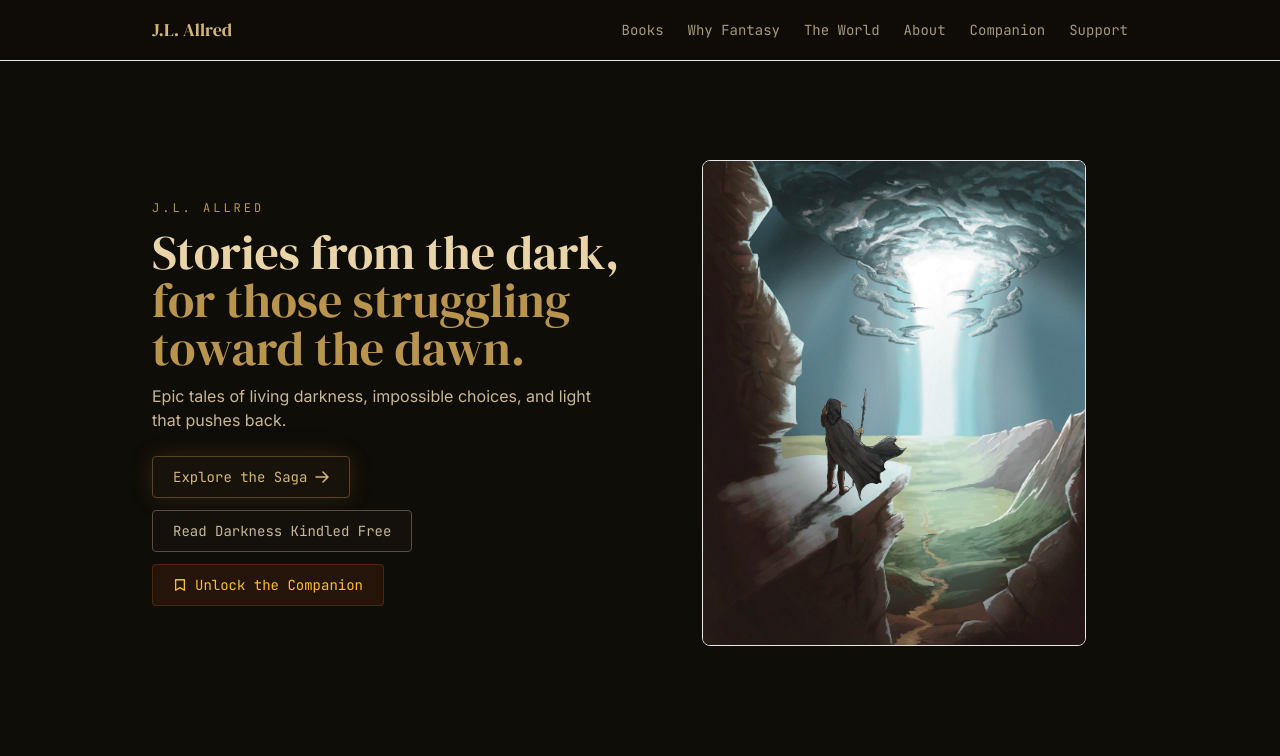
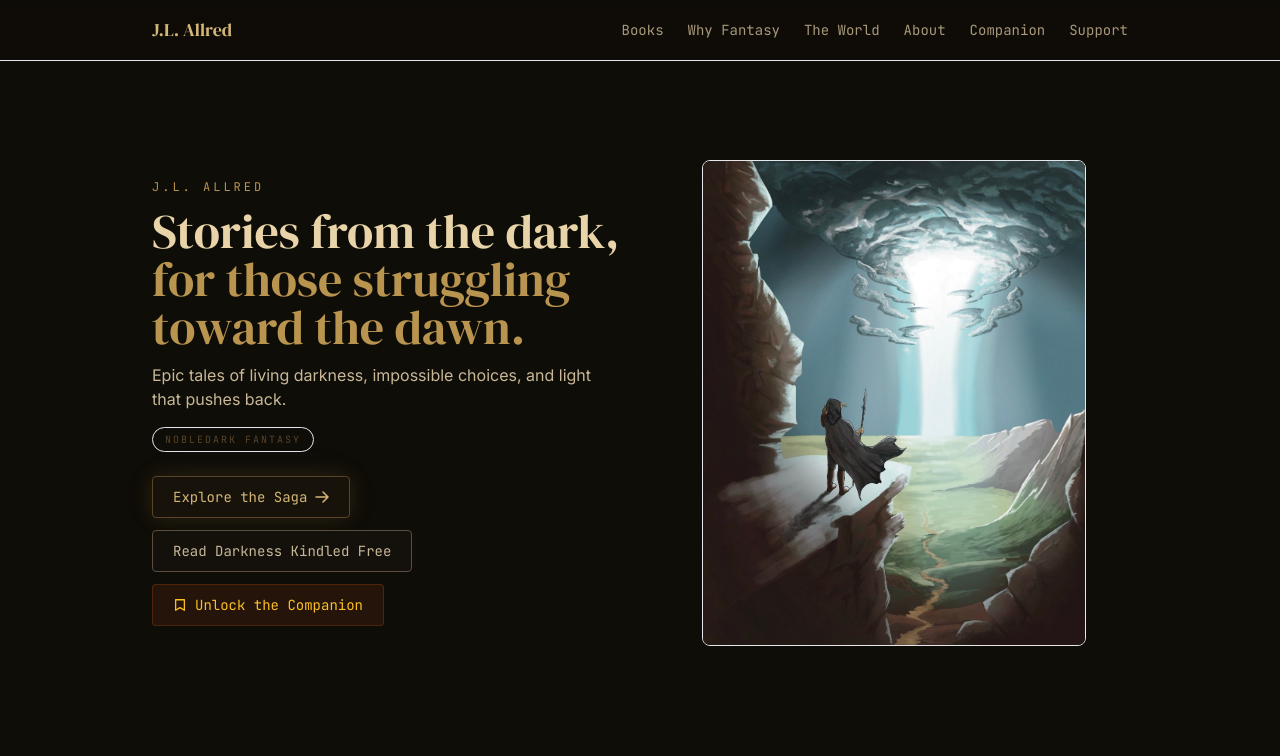
Before and after one commit to naurm/darkland-saga-website, a Next.js app: page / in a window 1280 px wide. Shown: the top 756 px of the page. Built offline with nearby package versions, Linux system fonts and the light colour scheme.

Commit message:
Implement nobledark alignment recommendations: - Add 'nobledark fantasy' to SITE.description for search metadata - Add Nobledark Fantasy badge to homepage hero - Add tone descriptor to Books page reading order section

```diff
--- a/app/books/page.tsx
+++ b/app/books/page.tsx
@@ -15,6 +15,9 @@ export default function BooksPage() {
       <section className="mx-auto max-w-4xl px-6 pb-12">
         <div className="rounded border border-ember-dim bg-parchment-900/30 p-6">
           <p className="font-mono text-xs uppercase tracking-[0.2em] text-ember-500 mb-2">Reading Order</p>
+          <p className="text-sm text-parchment-300 italic leading-relaxed mb-4">
+            The Darkland Saga is nobledark fantasy: a world where darkness is real and pressing, but the people who fight it have the power to make a difference. Their choices matter, even when the odds are overwhelming.
+          </p>
           <p className="text-sm text-parchment-400 leading-relaxed">
             Darkness Kindled is the entry point to the Darkland Saga — the main series begins here.
             Hunting Misfortune is a prequel set five years earlier, following a different protagonist.
--- a/app/page.tsx
+++ b/app/page.tsx
@@ -19,6 +19,9 @@ export default function HomePage() {
             <p className="mt-3 text-sm sm:text-base text-parchment-300 leading-relaxed">
               Epic tales of living darkness, impossible choices, and light that pushes back.
             </p>
+            <span className="inline-block mt-4 font-mono text-[10px] uppercase tracking-[0.2em] text-ember-600 border border-ember-dim/50 rounded-full px-3 py-1">
+              Nobledark Fantasy
+            </span>
             <div className="mt-6 flex flex-col items-start gap-3">
               <Link
                 href="/books"
--- a/lib/constants.ts
+++ b/lib/constants.ts
@@ -2,7 +2,7 @@ export const SITE = {
   name: "J.L. Allred",
   tagline: "Stories from the dark, for those struggling toward the dawn.",
   description:
-    "Author of the Darkland Saga — epic tales of living darkness, impossible choices, and light that pushes back.",
+    "Author of the Darkland Saga — nobledark fantasy about living darkness, impossible choices, and light that pushes back.",
   url: "https://jlallred.com",
 }
 
```
